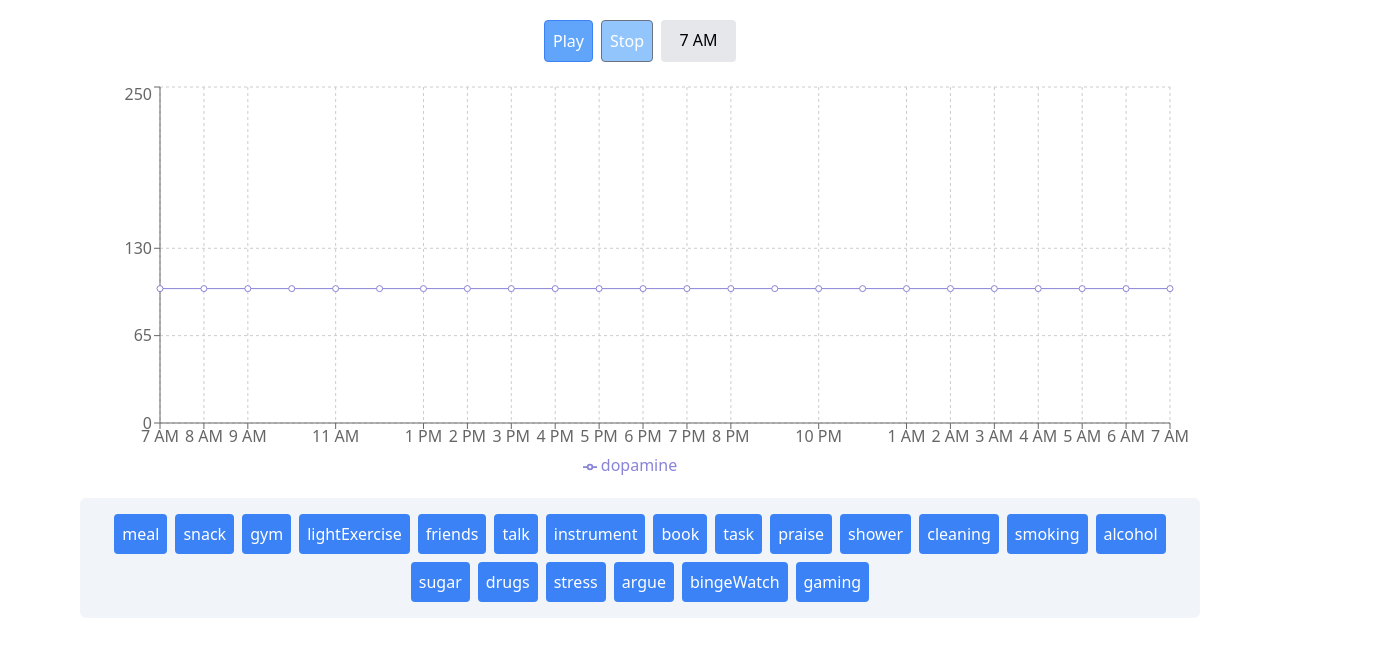
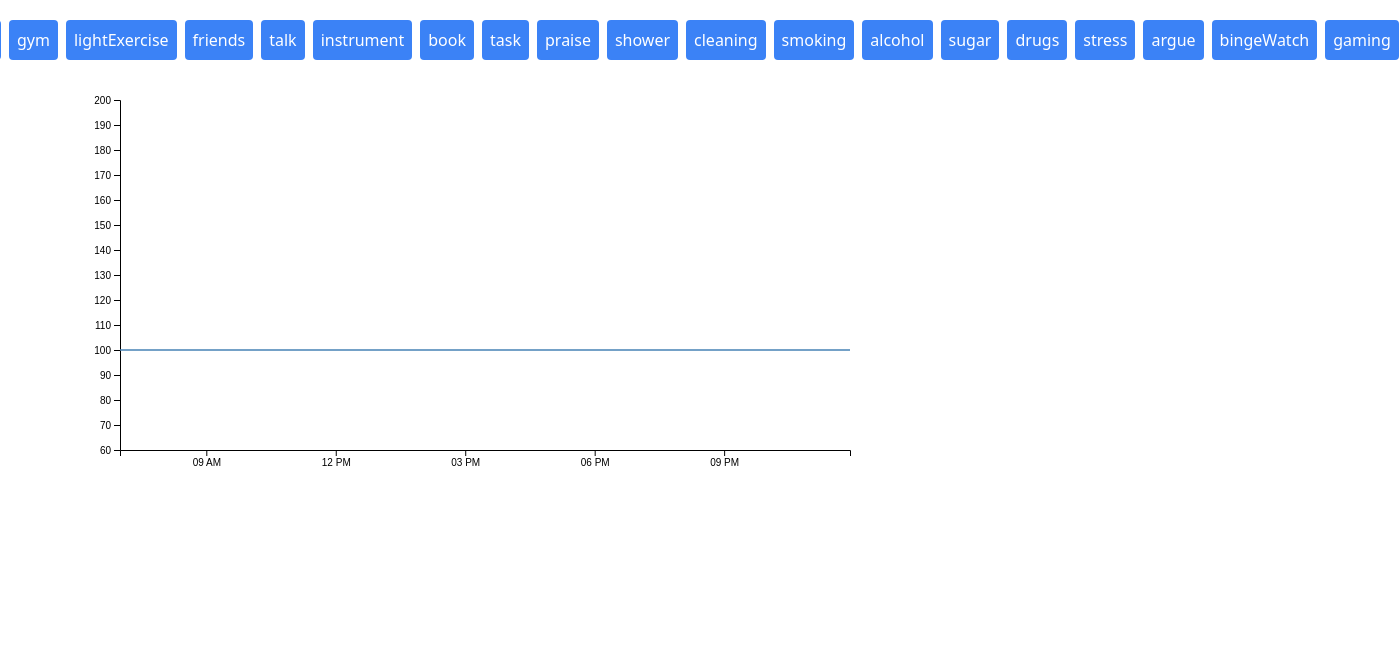
Before and after one commit to TLodosDurak/DopamineChart, a React (Create React App) app: page /chart4 in a window 1280 px wide. Shown: the top 656 px of the page, 1399 px wide, since content can reach past the window. Built offline with nearby package versions, Linux system fonts and the light colour scheme.

Commit message:
D3 interactive v1

```diff
--- a/package.json
+++ b/package.json
@@ -8,6 +8,7 @@
     "@testing-library/user-event": "^13.5.0",
     "chart.js": "^4.4.3",
     "chartjs-adapter-date-fns": "^3.0.0",
+    "d3": "^7.9.0",
     "react": "^18.3.1",
     "react-chartjs-2": "^5.2.0",
     "react-dom": "^18.3.1",
--- a/src/v4/AppV4.js
+++ b/src/v4/AppV4.js
@@ -1,146 +1,145 @@
 import React, { useState, useEffect, useRef } from 'react';
-import DopamineChart from './ChartV4';
+import * as d3 from 'd3';
 import ActivityButton from '../components/ActivityButton';
-import  {generateData}  from './utilityV4.js';
 
 const baseline = 100;
 const activities = {
-  meal: 15,
-  snack: 5,
-  gym: 30,
-  lightExercise: 10,
-  friends: 20,
-  talk: 15,
-  instrument: 25,
-  book: 10,
-  task: 20,
-  praise: 25,
-  shower: 5,
-  cleaning: 5,
-  smoking: 20,
-  alcohol: 15,
-  sugar: 10,
-  drugs: 30,
-  stress: -15,
-  argue: -20,
-  bingeWatch: 10,
-  gaming: 15,
+  meal: { change: 15, duration: 3 },
+  snack: { change: 5, duration: 2 },
+  gym: { change: 30, duration: 4 },
+  lightExercise: { change: 10, duration: 30 },
+  friends: { change: 20, duration: 4 },
+  talk: { change: 15, duration: 3 },
+  instrument: { change: 25, duration: 4 },
+  book: { change: 10, duration: 3 },
+  task: { change: 20, duration: 4 },
+  praise: { change: 25, duration: 3 },
+  shower: { change: 5, duration: 2 },
+  cleaning: { change: 5, duration: 2 },
+  smoking: { change: 20, duration: 3 },
+  alcohol: { change: 15, duration: 3 },
+  sugar: { change: 10, duration: 2 },
+  drugs: { change: 30, duration: 4 },
+  stress: { change: -15, duration: 3 },
+  argue: { change: -20, duration: 3 },
+  bingeWatch: { change: 10, duration: 4 },
+  gaming: { change: 15, duration: 3 },
 };
 
-const initialData = generateData();
+const AppV4 = () => {
+  const [events, setEvents] = useState([]);
+  const svgRef = useRef(null);
+  const width = 800;
+  const height = 400;
+  const margin = { top: 20, right: 30, bottom: 30, left: 40 };
 
-const Appv4 = () => {
-  const [data, setData] = useState(initialData);
-  const [markers, setMarkers] = useState([]);
-  const [running, setRunning] = useState(false);
-  const [currentTime, setCurrentTime] = useState("7 AM");
-  const intervalRef = useRef(null);
-
-  const adjustDopamine = (current) => {
-    const diff = baseline - current;
-    const adjustment = diff * 0.1; // Increase for sharper attraction
-    const newValue = current + adjustment;
-
-    if (newValue > 200) return 200;
-    if (newValue < 60) return 60;
-    return newValue;
+  const addEvent = (activity) => {
+    const currentTime = new Date();
+    currentTime.setHours(7, 0, 0, 0);
+    const newEvent = { time: new Date(currentTime), activity };
+    setEvents((prevEvents) => [...prevEvents, newEvent]);
   };
 
-  const handleActivityClick = (change) => {
-    setMarkers((prevMarkers) => [...prevMarkers, currentTime]);
-    setData((prevData) => {
-      const newData = [...prevData];
-      const index = newData.findIndex(entry => entry.time === currentTime);
-      if (index !== -1) {
-        const newDopamine = newData[index].dopamine + change;
-        newData[index] = {
-          ...newData[index],
-          dopamine: newDopamine > 200 ? 200 : newDopamine < 60 ? 60 : newDopamine,
-        };
-      }
-      return newData;
-    });
+  const removeEvent = (index) => {
+    setEvents((prevEvents) => prevEvents.filter((_, i) => i !== index));
   };
 
-  const startSimulation = () => {
-    setRunning(true);
-    intervalRef.current = setInterval(() => {
-      setCurrentTime((prevTime) => {
-        const nextTime = getNextTime(prevTime);
-        setData((prevData) => {
-          const newData = [...prevData];
-          const index = newData.findIndex(entry => entry.time === nextTime);
-          if (index !== -1) {
-            const newDopamine = adjustDopamine(newData[index].dopamine);
-            newData[index] = { ...newData[index], dopamine: newDopamine };
-          }
+  const calculateDopamineLevels = () => {
+    const data = [];
+    const timeStart = new Date();
+    timeStart.setHours(7, 0, 0, 0);
+    const timeEnd = new Date(timeStart);
+    timeEnd.setHours(24, 0, 0, 0);
+    const timeIntervals = d3.timeMinute.range(timeStart, timeEnd, 5);
 
-          if (nextTime === '7 AM') {
-            return generateData();
-          }
+    timeIntervals.forEach((time) => {
+      let dopamine = baseline;
+      events.forEach(({ time: eventTime, activity }) => {
+        const startTime = new Date(eventTime);
+        const endTime = new Date(startTime.getTime() + activity.duration * 5 * 60 * 1000);
+        if (time >= startTime && time < endTime) {
+          dopamine += activity.change;
+        }
+      });
+      data.push({ time, dopamine });
+    });
 
-          return newData;
-        });
-        console.log(nextTime);
-        return nextTime;
-      });
-    }, 1000); // Adjust time interval for faster progression
+    return data;
   };
 
-  const stopSimulation = () => {
-    setRunning(false);
-    clearInterval(intervalRef.current);
-  };
+  const updateChart = () => {
+    const data = calculateDopamineLevels();
+    const svg = d3.select(svgRef.current);
 
-  const getNextTime = (current) => {
-    const [hour, period] = current.split(' ');
-    let nextHour = parseInt(hour);
-    let nextPeriod = period;
+    const xScale = d3.scaleTime()
+      .domain(d3.extent(data, d => d.time))
+      .range([margin.left, width - margin.right]);
 
-    nextHour += 1;
+    const yScale = d3.scaleLinear()
+      .domain([60, 200])
+      .range([height - margin.bottom, margin.top]);
 
-    if (nextHour === 12) {
-      nextPeriod = period === 'AM' ? 'PM' : 'AM';
-    } else if (nextHour === 13) {
-      nextHour = 1;
-    }
+    const line = d3.line()
+      .x(d => xScale(d.time))
+      .y(d => yScale(d.dopamine))
+      .curve(d3.curveMonotoneX);
 
-    if (nextHour === 7 && nextPeriod === 'AM') {
-      return '7 AM';
-    }
+    svg.selectAll('*').remove();
 
-    return `${nextHour} ${nextPeriod}`;
+    svg.append('g')
+      .attr('transform', `translate(0,${height - margin.bottom})`)
+      .call(d3.axisBottom(xScale).ticks(d3.timeHour.every(3)).tickFormat(d3.timeFormat('%I %p')));
+
+    svg.append('g')
+      .attr('transform', `translate(${margin.left},0)`)
+      .call(d3.axisLeft(yScale));
+
+    svg.append('path')
+      .datum(data)
+      .attr('fill', 'none')
+      .attr('stroke', 'steelblue')
+      .attr('stroke-width', 1.5)
+      .attr('d', line);
+
+    svg.selectAll('.event')
+      .data(events)
+      .enter()
+      .append('line')
+      .attr('class', 'event')
+      .attr('x1', d => xScale(d.time))
+      .attr('x2', d => xScale(d.time))
+      .attr('y1', margin.top)
+      .attr('y2', height - margin.bottom)
+      .attr('stroke', 'red')
+      .attr('stroke-width', 2)
+      .call(d3.drag()
+        .on('drag', function (event, d) {
+          const newTime = xScale.invert(d3.pointer(event)[0]);
+          d3.select(this).attr('x1', xScale(newTime)).attr('x2', xScale(newTime));
+          d.time = newTime;
+          setEvents([...events]);
+        })
+      );
   };
 
   useEffect(() => {
-    return () => clearInterval(intervalRef.current);
-  }, []);
+    updateChart();
+  }, [events]);
 
   return (
     <div className="container max-w-6xl mx-auto p-4">
       <div className="flex justify-center mb-4">
-        <button className="bg-blue-400 text-white p-2 m-1 rounded border border-blue-500 hover:bg-blue-300 hover:shadow-md  transition-all active:shadow-none active:bg-blue-400" onClick={startSimulation} disabled={running}>
-          Play
-        </button>
-        <button className="bg-blue-300 text-white p-2 m-1 rounded border border-gray-500 hover:bg-gray-300 hover:shadow-md  transition-all active:shadow-none active:bg-gray-400" onClick={stopSimulation} disabled={!running}>
-          Stop
-        </button>
-        <div className="p-2 m-1 rounded bg-gray-200 w-[75px] flex-grow-0 text-center">
-          {currentTime}
-        </div>
-      </div>
-      <DopamineChart data={data} markers={markers} currentTime={currentTime} />
-      <div className="flex flex-wrap justify-center mt-4 bg-slate-100 rounded-md p-3">
-        {Object.entries(activities).map(([label, change]) => (
+        {Object.entries(activities).map(([label, activity]) => (
           <ActivityButton
             key={label}
             label={label}
-            onClick={() => handleActivityClick(change)}
+            onClick={() => addEvent(activity)}
           />
         ))}
       </div>
+      <svg ref={svgRef} width={width} height={height}></svg>
     </div>
   );
 };
 
-export default Appv4;
+export default AppV4;
--- a/src/v4/ChartV4.js
+++ b/src/v4/ChartV4.js
@@ -1,4 +1,3 @@
-import { Chart } from 'chart.js';
 import React from 'react';
 import { LineChart, Line, XAxis, YAxis, CartesianGrid, Tooltip, Legend, ResponsiveContainer, ReferenceLine, ReferenceArea } from 'recharts';
 
@@ -8,14 +7,14 @@ const ChartV4 = ({ data, markers, currentTime }) => {
 
   return (
     <ResponsiveContainer width="100%" height={400}>
-      <LineChart data={data}
+      <LineChart data={data.filter(d => d.visible)}
         margin={{ top: 5, right: 30, left: 20, bottom: 5 }}>
         <CartesianGrid strokeDasharray="3 3" />
-        <XAxis dataKey="time" />
-        <YAxis domain={[0, 250]} />
+        <XAxis dataKey="time" interval={36} label={{ value: "Time", position: "insideBottomRight", offset: -5 }} />
+        <YAxis domain={[60, 200]} label={{ value: "Dopamine Levels", angle: -90, position: 'insideLeft' }} />
         <Tooltip />
         <Legend />
-        <ReferenceArea x1="1 AM" x2="7 AM" strokeOpacity={0.3} />
+        <ReferenceLine y={baseline} stroke="lightblue" label={{ position: 'insideRight', value: 'Baseline', fill: 'lightblue' }} />
 
         {markers.map((marker, index) => (
           <ReferenceLine key={index} x={marker} stroke="rgba(0,0,0,0.2)" />
--- a/src/v4/utilityV4.js
+++ b/src/v4/utilityV4.js
@@ -1,70 +1,19 @@
 export const generateData = () => {
-    const data = [];
-    const times = [
-      ...Array.from({ length: 5 }, (_, i) => `${i + 7} AM`),
-      '12 PM',
-      ...Array.from({ length: 10 }, (_, i) => `${i + 1} PM`),
-      '12 AM',
-      ...Array.from({ length: 7 }, (_, i) => `${i + 1} AM`),
-    ];
+  const data = [];
+  const times = [];
 
-    times.forEach(time => {
-      data.push({ time, dopamine: 100 });
-    });
+  let currentTime = new Date();
+  currentTime.setHours(7, 0, 0, 0);
 
-    return data;
-  };
+  for (let i = 0; i < 1440; i += 5) { // 1440 minutes in a day, 5-minute intervals
+    const timeString = currentTime.toLocaleTimeString([], { hour: 'numeric', minute: '2-digit', hour12: true });
+    times.push(timeString);
+    currentTime.setMinutes(currentTime.getMinutes() + 5);
+  }
 
-  export const getFormattedTime = (date) => {
-    return date.toTimeString().split(' ')[0]; // HH:MM:SS format
-  };
+  times.forEach(time => {
+    data.push({ time, dopamine: 100, visible: false });
+  });
 
-  export const getNextTime = (current, speed = 1) => {
-    const newTime = new Date(current.getTime() + 1000 * speed);
-    return newTime;
-  };
-
-  export const addEvent = (events, event) => {
-    return [...events, event];
-  };
-
-  export const calculateDopamine = (baseDopamine, currentTime, events) => {
-    let dopamine = baseDopamine;
-    events.forEach(event => {
-      const eventTime = new Date(event.startTime);
-      const duration = event.duration * 60 * 1000; // Convert minutes to milliseconds
-      const endTime = new Date(eventTime.getTime() + duration);
-      if (currentTime >= eventTime && currentTime <= endTime) {
-        dopamine += event.change;
-      }
-    });
-    return dopamine;
-  };
-
-  export const generateData2 = () => {
-    const data = [];
-    let currentTime = new Date();
-    currentTime.setHours(7, 0, 0, 0);
-
-    for (let i = 0; i < 1440; i++) { // 1440 minutes in a day
-      const timeString = currentTime.toTimeString().split(' ')[0].slice(0, 5);
-      data.push({ time: timeString, dopamine: 100 });
-      currentTime.setMinutes(currentTime.getMinutes() + 1);
-    }
-
-    return data;
-  };
-
-  export const generateInitialData = () => {
-    const data = [];
-    let currentTime = new Date();
-    currentTime.setHours(0, 0, 0, 0);
-
-    for (let i = 0; i < 86400; i++) { // 86400 seconds in a day
-      const timeString = currentTime.toTimeString().split(' ')[0]; // HH:MM:SS format
-      data.push({ time: timeString, dopamine: 100, visible: false });
-      currentTime.setSeconds(currentTime.getSeconds() + 1);
-    }
-
-    return data;
-  };
+  return data;
+};
```
Also changed, not shown: 1 other file (tests, documents, lock files or other folders).
